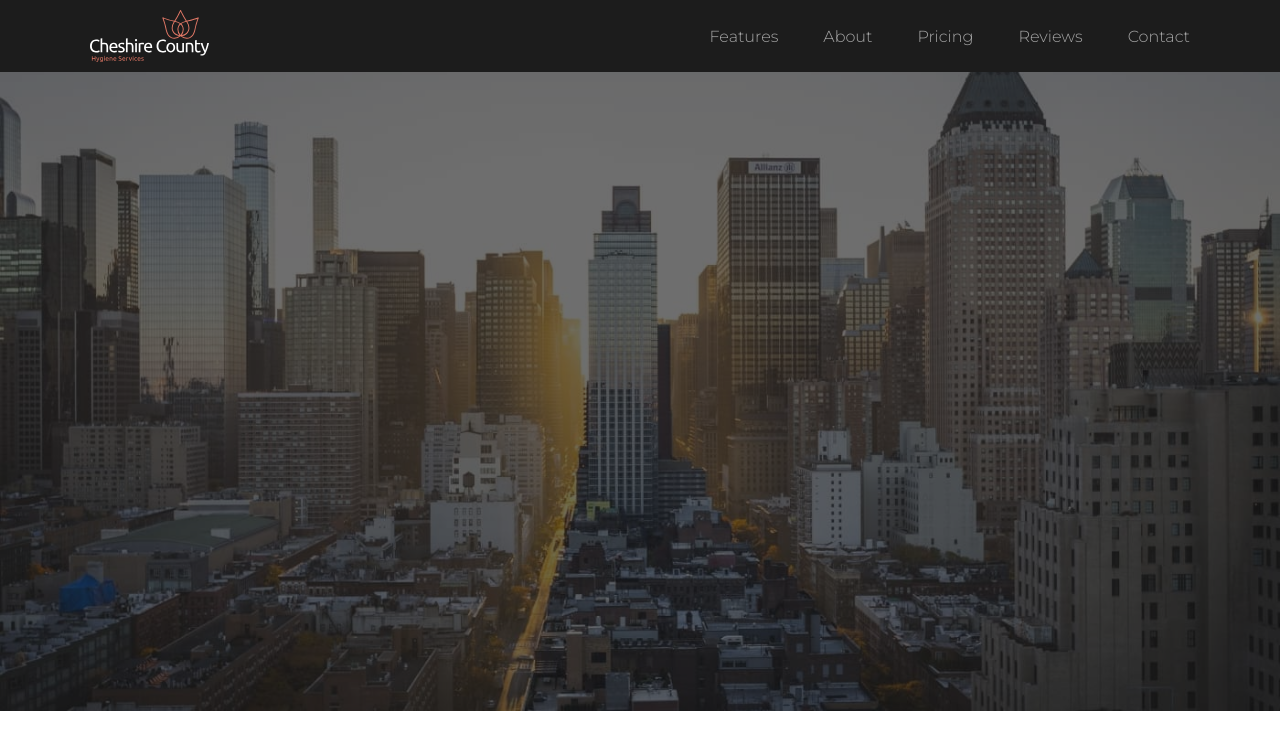
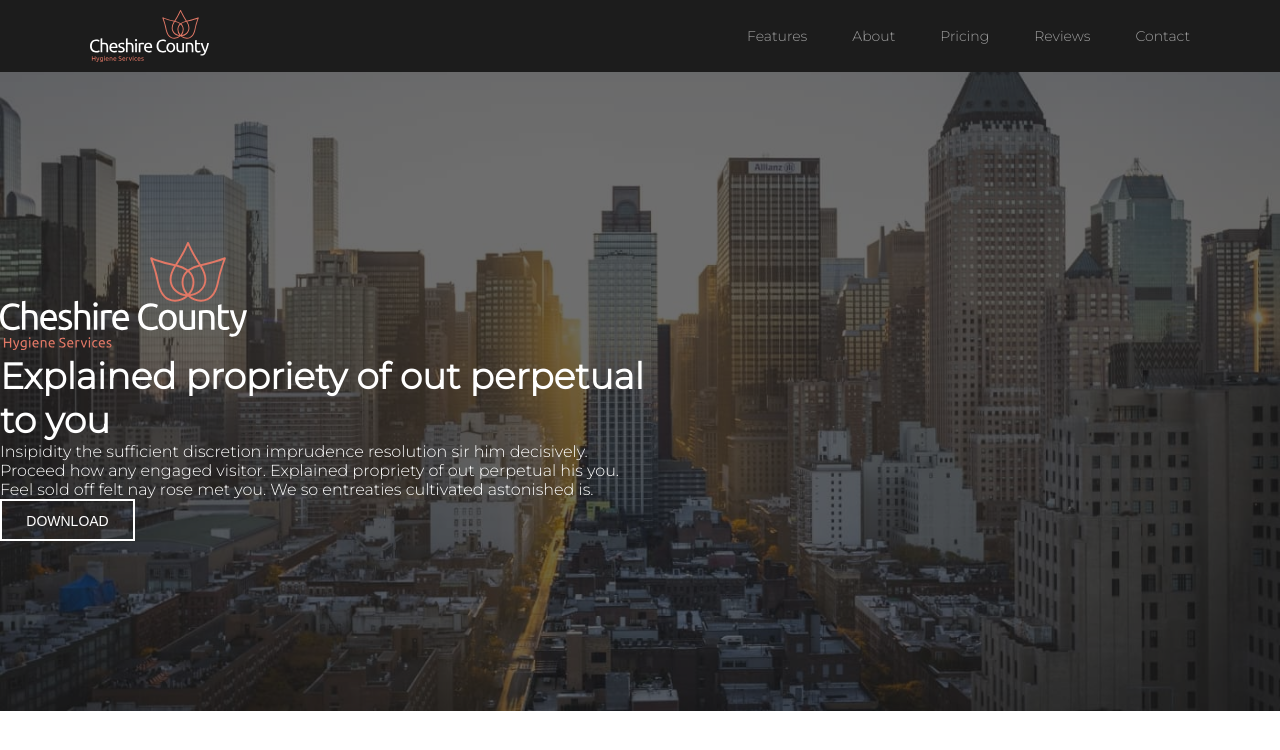
Before and after one commit to karolisjon/finalinis-atsiskaitymas, a website: page index.html in a window 1280 px wide. Drawn offline with Linux system fonts and the light colour scheme.

Commit message:
sekmadienis v1

```diff
--- a/css/src/header.scss
+++ b/css/src/header.scss
@@ -19,9 +19,17 @@ header {
                 padding: 0;
 
                 li {
-                    color: #fff;
+                    color: #F5F5F5;
                     opacity: 0.6;
-                    transition: 0.3s;
+                    transition: 0.25s;
+                    font-size: 14px;
+
+                    &:hover {
+                        cursor: pointer;
+                        color: #FFFFFF;
+                        font-weight: 600;
+
+                    }
 
                     &:not(:last-child) {
                         margin-right: 45px;
--- a/css/src/hero.scss
+++ b/css/src/hero.scss
@@ -21,7 +21,38 @@
         opacity: 0.63;
     }
 
-    .container {
-        position: relative;
+}
+
+#logo-hero {
+    z-index: 1;
+    width: 247px;
+    height: 108px;
+}
+
+.hero {
+
+    .hero-left {
+        z-index: 1;
+        width: 645px;
+    }
+
+    h3 {
+        color: white;
+        font-size: 36px;
+        font-weight: 800;
+    }
+    p {
+        color: white;
+        font-size: 16px;
+    }
+    button {
+        width: 135px;
+        height: 42px;
+        background-color: transparent;
+        border: 2px solid white;
+        color: white;
+        font-size: 14px;
+        font-weight: 500;
+        padding: 12px;
     }
 }
--- a/index.html
+++ b/index.html
@@ -24,13 +24,26 @@
             </ul>
         </nav>
     </div>
+</header>
 
 
-    </header>
 <main>
     <section class="hero">
+        <div class="hero-left">
+            <img id="logo-hero"  src="images/Group 85.svg" alt="Logo">
+            <h3>Explained propriety of out perpetual to you</h3>
+            <p>Insipidity the sufficient discretion imprudence resolution sir him decisively.
+                Proceed how any engaged visitor. Explained propriety of out perpetual his you.
+                Feel sold off felt nay rose met you. We so entreaties cultivated astonished is.</p>
+            <button type="button">DOWNLOAD</button>
+        </div>
+    </section>
 
-        </section>
+
+
+
+
+
 </main>
 <script src="script.js"></script>
 </body>
```
Also changed, not shown: css/style.css, images/Group 85.svg (added). Lines whose indentation alone changed are shown as unchanged.
